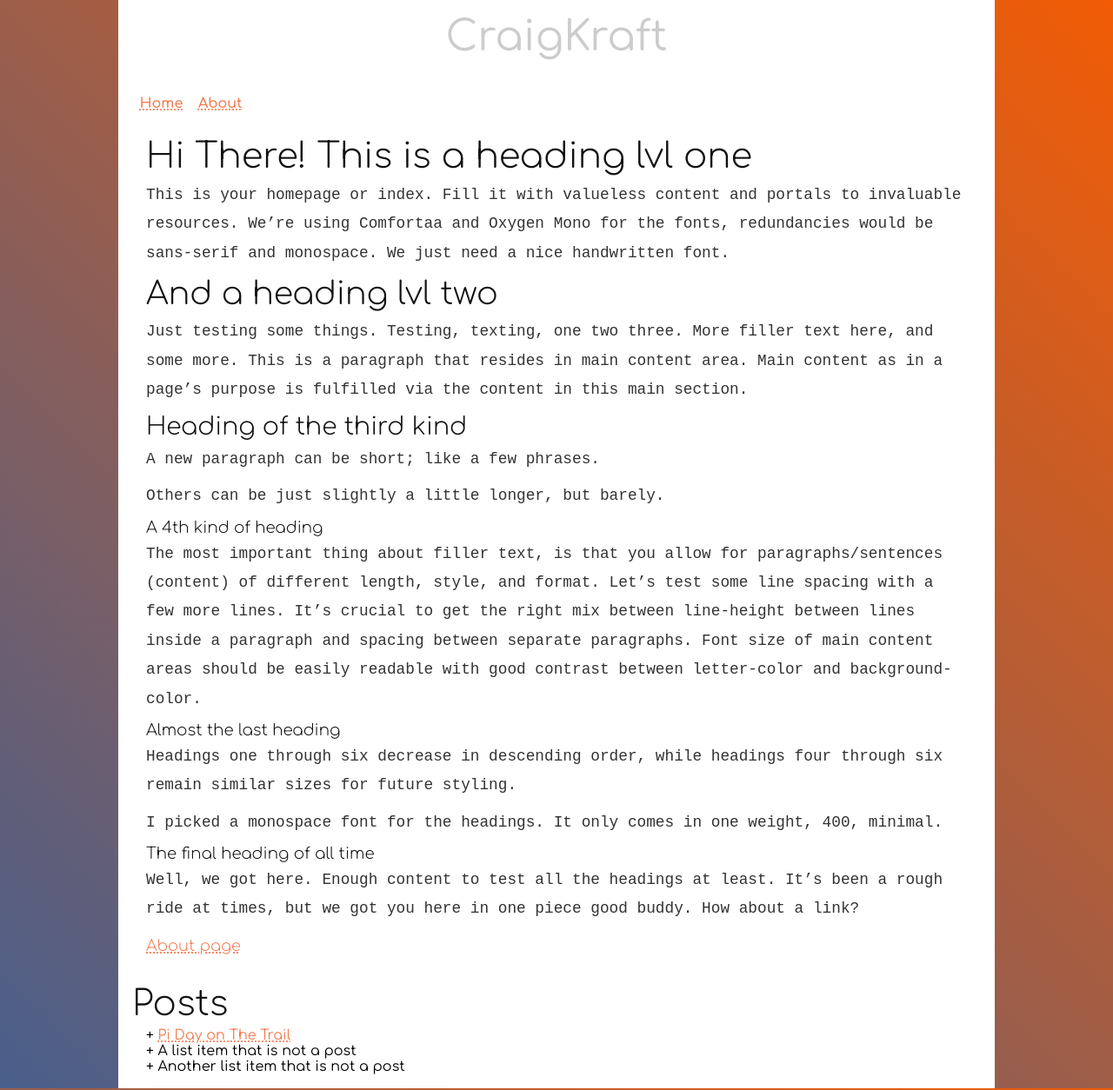
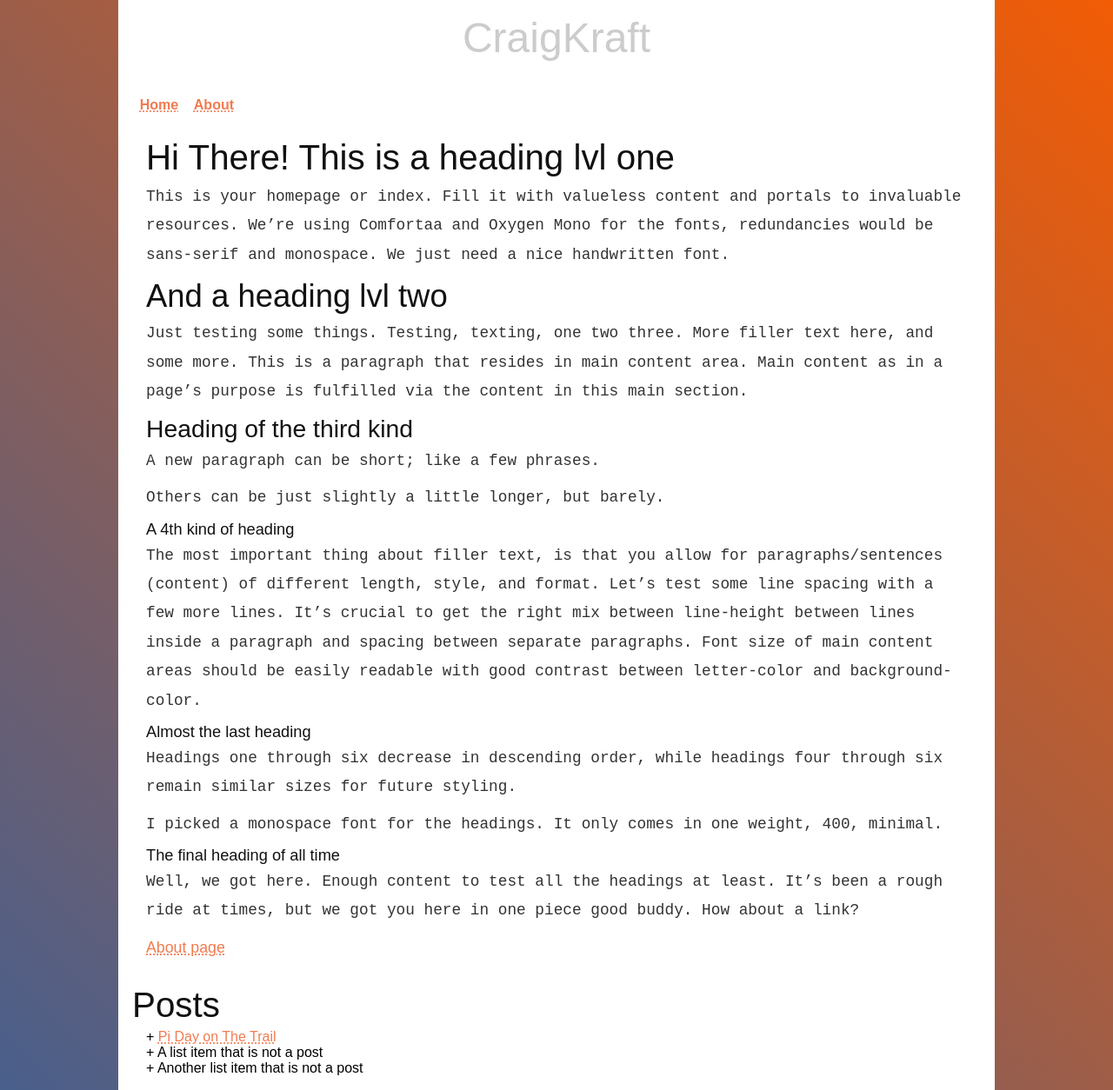
Before and after one commit to craigkraft/craigkraft.github.io, a Jekyll site: the page built from index.md, in a window 1280 px wide. Shown: the whole page at 87% size. Built offline with Jekyll 4.4.1, drawn with Linux system fonts in a browser that asks for light colours; some web fonts are replaced.

Commit message:
Update head.html

```diff
--- a/_includes/head.html
+++ b/_includes/head.html
@@ -1,6 +1,6 @@
 <head>
   <title>{{ page.title }}</title>
   <link rel="preconnect" href="https://fonts.gstatic.com">
-  <link href="https://fonts.googleapis.com/css2?family=Comfortaa:wght@300;400;500;600;700&family=Oxygen+Mono&display=swap" rel="stylesheet">
+  <link href="https://fonts.googleapis.com/css2?family=Coustard:wght@400;900&family=Roboto+Mono:ital,wght@0,100;0,200;0,300;0,400;0,500;0,600;0,700;1,100;1,200;1,300;1,400;1,500;1,600;1,700&display=swap" rel="stylesheet">
   <link rel="stylesheet" href="{{ 'https://craigkraft.github.io/css/styles.css' }}"/>
 </head>
```
